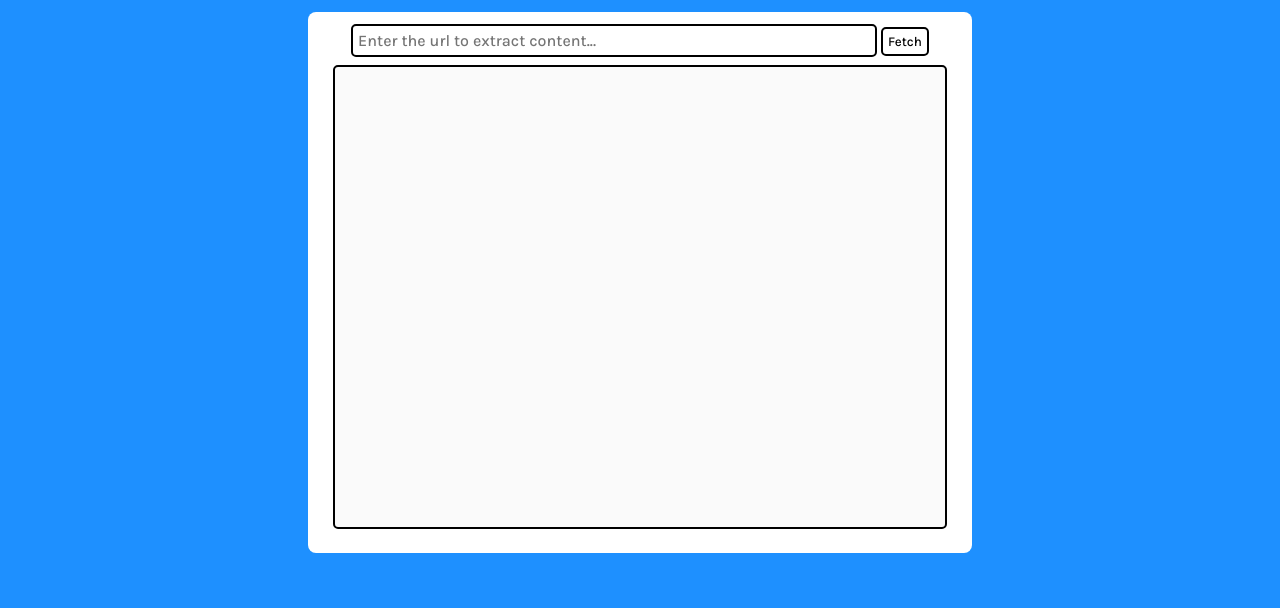
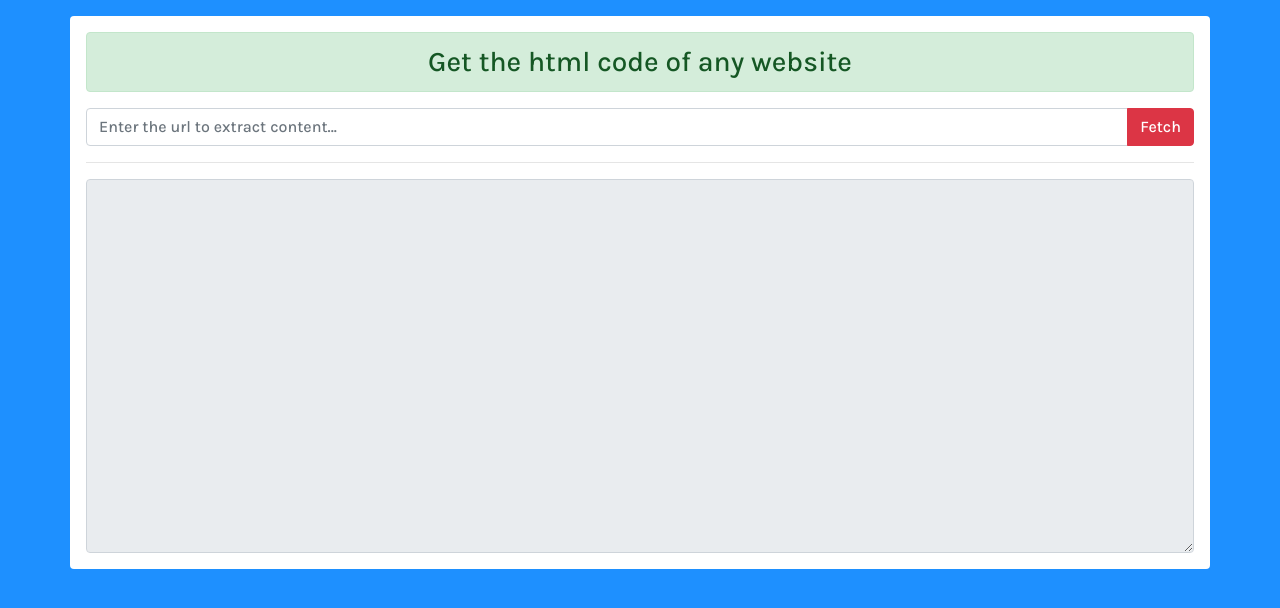
Before and after one commit to codewithlaksh/flask-webscrapper, a Flask app: page / in a window 1280 px wide. Shown: the top 608 px of the page. Run offline with Flask 2, Linux system fonts and the light colour scheme.

Commit message:
Update UI for app

```diff
--- a/templates/index.html
+++ b/templates/index.html
@@ -5,6 +5,7 @@
     <meta http-equiv="X-UA-Compatible" content="IE=edge">
     <meta name="viewport" content="width=device-width, initial-scale=1.0">
     <title>Web Scrapper</title>
+    <link rel="stylesheet" href="https://cdn.jsdelivr.net/npm/bootstrap@4.6.2/dist/css/bootstrap.min.css" integrity="sha384-xOolHFLEh07PJGoPkLv1IbcEPTNtaed2xpHsD9ESMhqIYd0nLMwNLD69Npy4HI+N" crossorigin="anonymous">
     <style>
         @import url('https://fonts.googleapis.com/css2?family=Karla:wght@500&display=swap');
 
@@ -17,57 +18,43 @@
         body {
             background: dodgerblue;
         }
-
-        .container {
-            width: 50%;
-            background: #fff;
-            margin: 12px auto;
-            padding: 12px;
-            border-radius: 8px;
-            text-align: center;
-        }
-
-        input#url_to_extract {
-            padding: 5px;
-            width: 512px;
-            border: 2px solid #000;
-            border-radius: 5px;
-            box-shadow: none;
-            outline: none;
-            font-size: 16px;
-        }
-
-        button#btn {
-            padding: 5px;
-            background: none;
-            border: 2px solid #000;
-            border-radius: 5px;
-        }
-
-        textarea#scrapped_data {
-            padding: 5px;
-            width: 600px;
-            border: 2px solid #000;
-            border-radius: 5px;
-            box-shadow: none;
-            outline: none;
-            margin: 8px auto;
-            resize: none;
-        }
     </style>
 </head>
 <body>
-    <div class="container" id="main">
+    <!-- <div class="container" id="main">
         <input type="url" id="url_to_extract" placeholder="Enter the url to extract content...">
         <button type="submit" id="btn">Fetch</button>
         <br>
         <textarea id="scrapped_data" rows="30" disabled readonly></textarea>
+    </div> -->
+    <div class="container bg-white p-3 rounded mr-auto ml-auto my-3">
+        <div class="alert alert-success text-center mb-0">
+            <strong><h3 class="mb-0">Get the html code of any website</h3></strong>
+        </div>
+        <div class="mt-3" id="main">
+            <div class="input-group">
+                <input type="url" class="form-control" id="url_to_extract" placeholder="Enter the url to extract content..." aria-describedby="fetchBtn">
+                <div class="input-group-append">
+                    <button type="submit" id="btn" class="btn btn-danger">Fetch</button>
+                </div>
+            </div>
+            <hr>
+            <textarea class="form-control" id="scrapped_data" rows="15" disabled readonly></textarea>
+        </div>
     </div>
     <script defer>
         let btn = document.getElementById("btn");
         btn.addEventListener("click", (e) => {
+            if (document.getElementById('url_to_extract').value != ""){
                 e.preventDefault();
-            if (document.getElementById('url_to_extract').value != ""){
+                btn.innerHTML = `Fetching...
+                <div class="spinner-border spinner-border-sm text-light" role="status">
+                    <span class="sr-only">Loading...</span>
+                </div>
+                `;
+                if (!btn.classList.contains("disabled")){
+                    btn.classList.add("disabled");
+                    btn.setAttribute("disabled", "disabled");
                     const formData = new FormData();
                     formData.append('url', document.getElementById('url_to_extract').value);
                     fetch('/scrap', {
@@ -76,30 +63,26 @@
                     })
                     .then(res => res.text())
                     .then(data => {
+                        btn.innerHTML = "Fetched"
                         document.getElementById('scrapped_data').value = data;
                         let mainDiv = document.getElementById("main");
-                    mainDiv.insertAdjacentHTML('beforeend', '<br>');
-                    let button = document.createElement("button");
-                    button.innerHTML = "Copy";
-                    button.id = "copyBtn";
-                    // Add styles to the button
-                    button.style.padding = "5px";
-                    button.style.background = "none";
-                    button.style.border = "2px solid #000";
-                    button.style.borderRadius = "5px";
-                    mainDiv.insertAdjacentElement('beforeend', button);
+                        let copyBtn = document.createElement("button");
+                        copyBtn.innerHTML = "Copy";
+                        copyBtn.setAttribute("class", "btn btn-sm btn-danger mt-2");
+                        mainDiv.insertAdjacentElement('beforeend', copyBtn);
 
-                    let copyBtn = document.getElementById('copyBtn');
                         copyBtn.addEventListener('click', () => {
                             navigator.clipboard.writeText(document.getElementById('scrapped_data').value);
                             document.getElementById('scrapped_data').select();
                             copyBtn.innerHTML = 'Copied!';
-                        window.alert('Copied the text successfully!');
                         })
                         setTimeout(() => {
                             copyBtn.innerHTML = 'Copy';
-                    }, 3000);
+                        }, 2500);
                     })
+                }
+            }else{
+                window.alert("Please enter a url!");
             }
         })
     </script>
```
Lines whose indentation alone changed are shown as unchanged.
